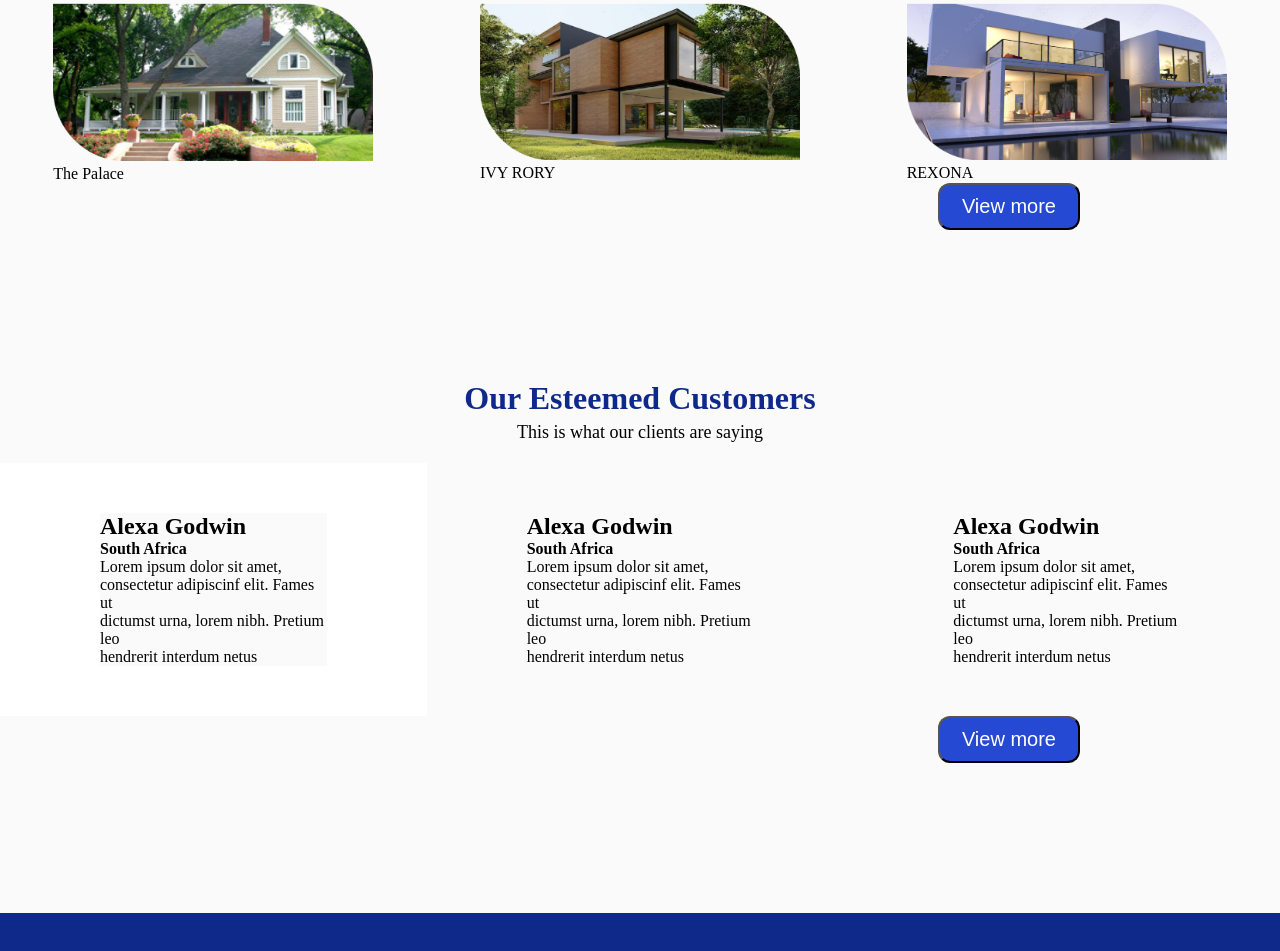
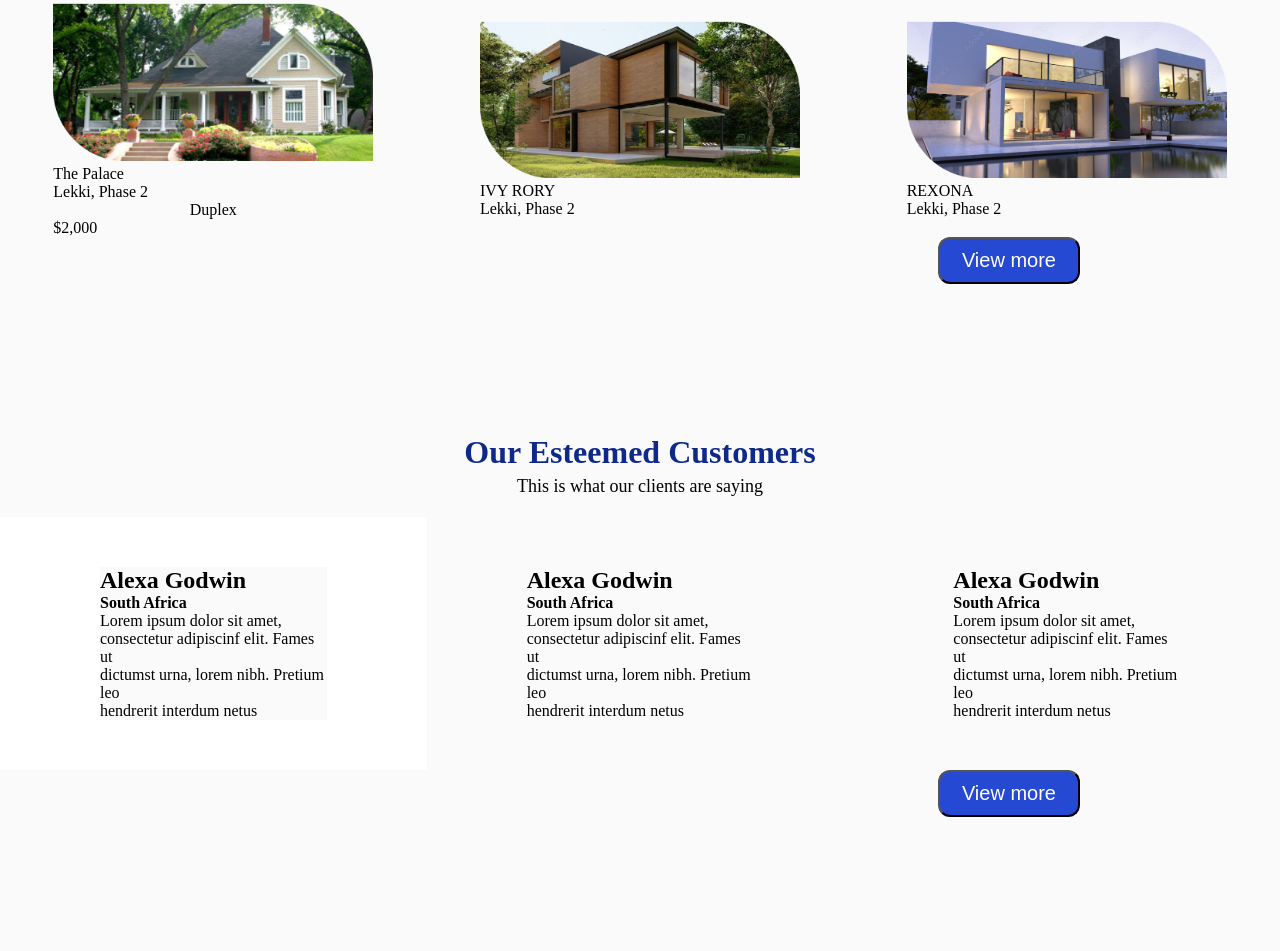
Before and after one commit to Sharonah8/Vallies-Estate, a plain HTML site: page index.html in a window 1280 px wide. Shown: the part 2405-3356 px from the top of the page. Drawn offline with Linux system fonts and the light colour scheme.

Commit message:
style feautured cards

```diff
--- a/index.css
+++ b/index.css
@@ -83,6 +83,9 @@ li{
     display: flex;
     justify-content: space-around;
     padding: 10px 40px;
+}
+.search > option{
+    border: none;
 }
 .search-btn{
     margin: 10px 10px;
@@ -172,6 +175,8 @@ li{
     padding-bottom: 10px;
     font-style: 'Oleo Script';
 }
+
+
 .featured p{
     font-size: 22px;
     font-style: 'Space Grotesk';
--- a/index.html
+++ b/index.html
@@ -146,15 +146,26 @@
     <div class="flex-container1">
         <div class="column">
             <img src="./assets/Images/image 4.png" alt="">
+            <div>
           <div class="featured-card">The Palace</div>
+          <div class="featured-card">Lekki, Phase 2</div>
+        </div>
+            <div class="featured-card" style="text-align: center">Duplex</div>
+            <div class="featured-card">$2,000</div>
         </div>
         <div class="column">
             <img src="./assets/Images/image 3.png" alt="">
+            <div>
           <div class="featured-card">IVY RORY</div>
+          <div class="featured-card">Lekki, Phase 2</div>
+        </div>
         </div>
         <div class="column">
             <img src="./assets/Images/image 5.png" alt="">
+            <div>
           <div class="featured-card">REXONA</div>
+          <div class="featured-card">Lekki, Phase 2</div>
+        </div>
         </div>
     </div>
 </div>
```
